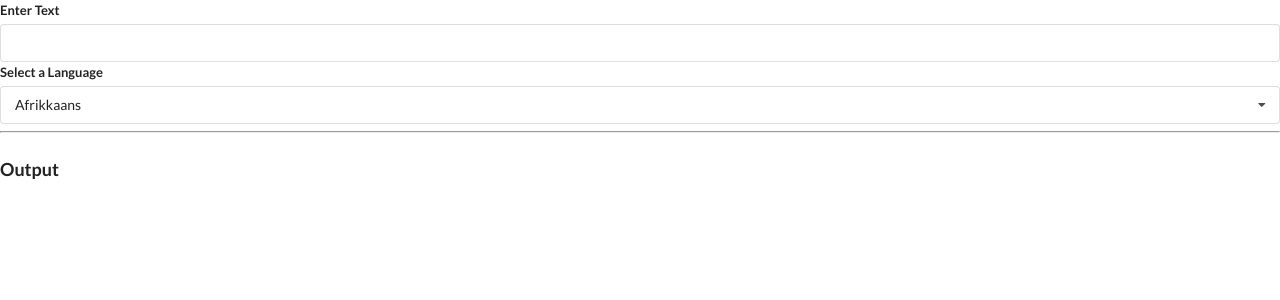
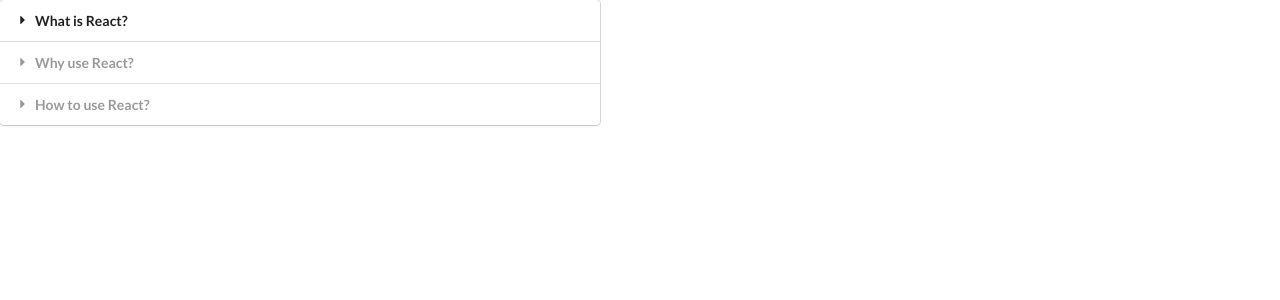
Before and after one commit to doronma/ReactTutorialWidgets, a React (Create React App) app: page / in a window 1280 px wide. Shown: the top 300 px of the page. Built offline with nearby package versions, Linux system fonts and the light colour scheme; no server answers.

Commit message:
very simple routing

```diff
--- a/src/App.js
+++ b/src/App.js
@@ -36,6 +36,36 @@
     }
 ];
 
+const showAccordion = () => {
+    if (window.location.pathname === '/') {
+        return <Accordion items={items} />;
+    }
+}
+
+const showList = () => {
+    if (window.location.pathname === '/list') {
+        return <Search />;
+    }
+}
+
+const ShowDropDown = () => {
+    if (window.location.pathname === '/dropdown') {
+        return <Dropdown />;
+    }
+}
+
+const showTranslate = () => {
+    if (window.location.pathname === '/translate') {
+        return <Translate />;
+    }
+}
+
 export default () => {
-    return <Translate />
+    return (<div>
+        <div>{showAccordion()} </div>
+        <div>{showList()} </div>
+        <div>{ShowDropDown()} </div>
+        <div>{showTranslate()} </div>
+    </div>
+    )
 }
```
